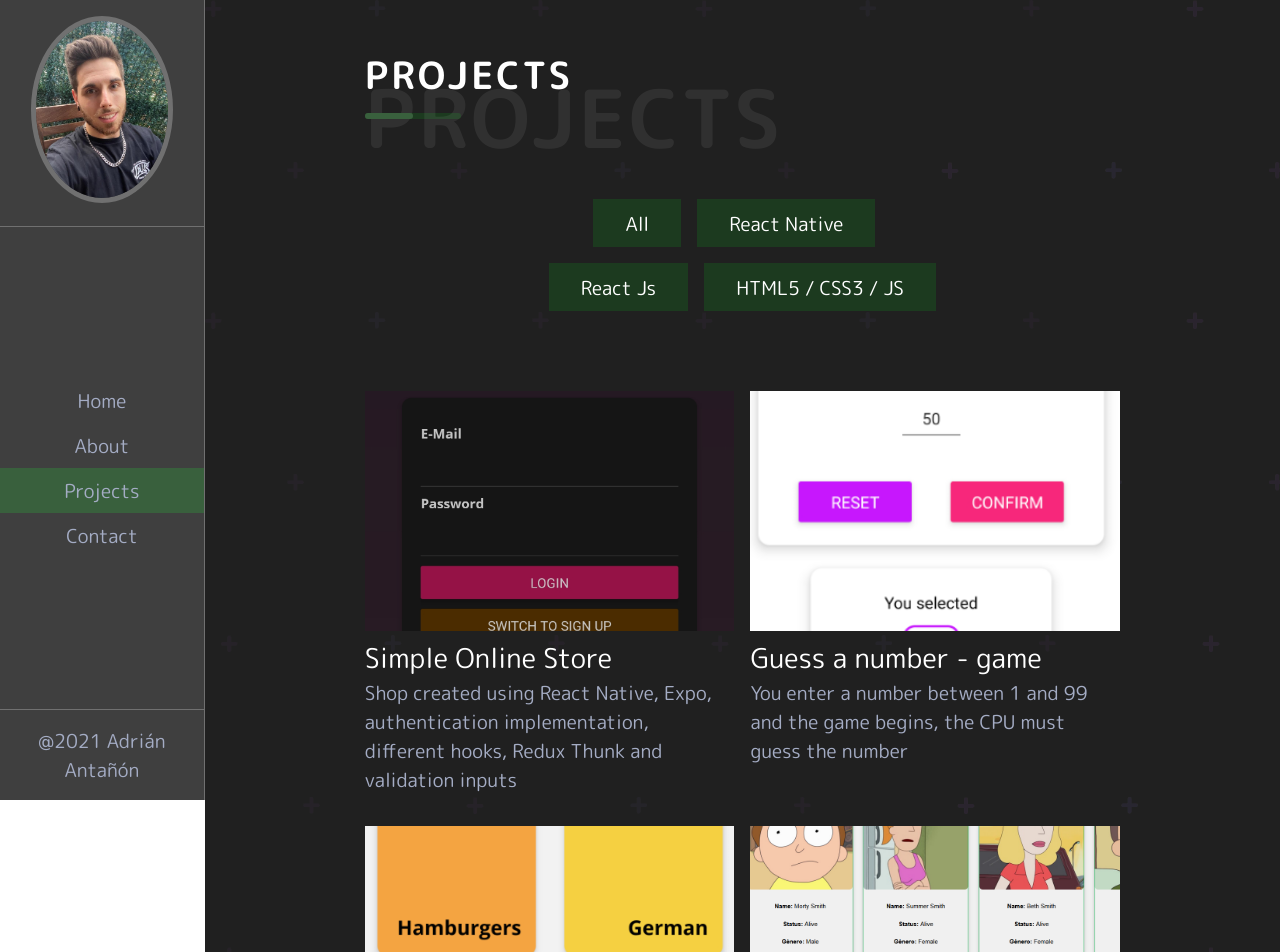
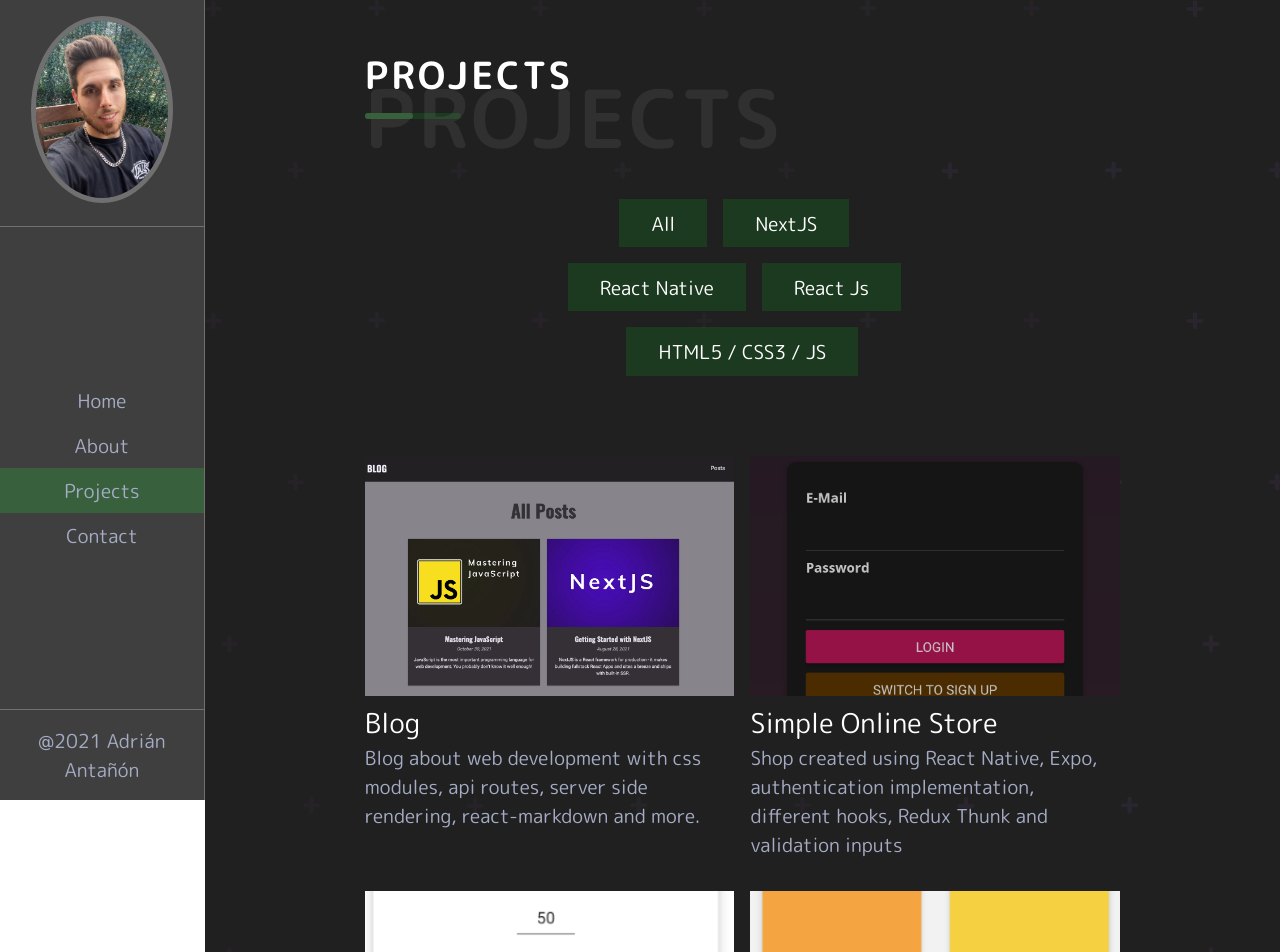
Before and after one commit to Adri-Antanon/portfolio, a React (Create React App) app: page /projects in a window 1280 px wide. Shown: the top 952 px of the page. Built offline with nearby package versions, Linux system fonts and the light colour scheme.

Commit message:
feat: :star: add one more nextJs project

```diff
--- a/package.json
+++ b/package.json
@@ -18,7 +18,7 @@
     "web-vitals": "^1.1.1"
   },
   "scripts": {
-    "start": "react-scripts start",
+    "start": " BROWSER='firefox' react-scripts start",
     "build": "react-scripts build",
     "test": "react-scripts test",
     "eject": "react-scripts eject"
--- a/src/data/allProjects.js
+++ b/src/data/allProjects.js
@@ -1,65 +1,84 @@
-import shopReactNative from '../assets/img/projects/shopReactNative.jpg';
-import cinemaITB from '../assets/img/projects/cinemaITB.PNG';
-import rickAndMorty from '../assets/img/projects/rickAndMorty.PNG';
-import guessANumber from '../assets/img/projects/guessANumber.PNG';
-import showMeals from '../assets/img/projects/showMeals.PNG';
+import shopReactNative from "../assets/img/projects/shopReactNative.jpg";
+import cinemaITB from "../assets/img/projects/cinemaITB.PNG";
+import rickAndMorty from "../assets/img/projects/rickAndMorty.PNG";
+import guessANumber from "../assets/img/projects/guessANumber.PNG";
+import showMeals from "../assets/img/projects/showMeals.PNG";
+import blogNextJS from "../assets/img/projects/blogNextJS.webp";
 
 const webDevProjects = [
   {
     id: 1,
-    category: 'React Native',
-    web: 'https://expo.io/@adriantanon/online-store',
-    repository: 'https://gitlab.com/AdrianAntanon/react-native-the-shop-app',
-    icon1: 'Expo',
-    icon2: 'Repo',
-    image: shopReactNative,
-    title: 'Simple Online Store',
-    description: 'Shop created using React Native, Expo, authentication implementation, different hooks, Redux Thunk and validation inputs'
+    category: "NextJS",
+    web: "https://adri-blog.vercel.app/",
+    repository: "https://github.com/Adri-Antanon/ReactAndNextJS",
+    icon1: "Web",
+    icon2: "Repo",
+    image: blogNextJS,
+    title: "Blog",
+    description:
+      "Blog about web development with css modules, api routes, server side rendering, react-markdown and more. ",
   },
   {
     id: 2,
-    category: 'React Native',
-    web: 'https://expo.io/@adriantanon/projects/guess-number',
-    repository: 'https://gitlab.com/AdrianAntanon/guess-a-number-app',
-    icon1: 'Expo',
-    icon2: 'Repo',
-    image: guessANumber,
-    title: 'Guess a number - game',
-    description: 'You enter a number between 1 and 99 and the game begins, the CPU must guess the number'
+    category: "React Native",
+    web: "https://expo.io/@adriantanon/online-store",
+    repository: "https://gitlab.com/AdrianAntanon/react-native-the-shop-app",
+    icon1: "Expo",
+    icon2: "Repo",
+    image: shopReactNative,
+    title: "Simple Online Store",
+    description:
+      "Shop created using React Native, Expo, authentication implementation, different hooks, Redux Thunk and validation inputs",
   },
   {
     id: 3,
-    category: 'React Native',
-    web: 'https://expo.io/@adriantanon/projects/show-meals',
-    repository: 'https://gitlab.com/AdrianAntanon/react-native-the-meals-app',
-    icon1: 'Expo',
-    icon2: 'Repo',
-    image: showMeals,
-    title: 'Show your meals!',
-    description: 'Different food recipes are shown, how to prepare them, separated by categories and you can save them in favorites.'
+    category: "React Native",
+    web: "https://expo.io/@adriantanon/projects/guess-number",
+    repository: "https://gitlab.com/AdrianAntanon/guess-a-number-app",
+    icon1: "Expo",
+    icon2: "Repo",
+    image: guessANumber,
+    title: "Guess a number - game",
+    description:
+      "You enter a number between 1 and 99 and the game begins, the CPU must guess the number",
   },
   {
     id: 4,
-    category: 'React Js',
-    web: 'https://adri-antanon.github.io/RickAndMortyAPIReact/',
-    repository: 'https://github.com/Adri-Antanon/RickAndMortyAPIReact/tree/master',
-    icon1: 'Web',
-    icon2: 'Repo',
-    image: rickAndMorty,
-    title: 'Rick and Morty characters',
-    description: 'Consuming a Rick and Morty REST API using React and its different React Hooks to display characters'
+    category: "React Native",
+    web: "https://expo.io/@adriantanon/projects/show-meals",
+    repository: "https://gitlab.com/AdrianAntanon/react-native-the-meals-app",
+    icon1: "Expo",
+    icon2: "Repo",
+    image: showMeals,
+    title: "Show your meals!",
+    description:
+      "Different food recipes are shown, how to prepare them, separated by categories and you can save them in favorites.",
   },
   {
     id: 5,
-    category: 'HTML5 / CSS3 / JS',
-    web: 'https://adrianantanon.gitlab.io/proyecto-static-web-uf2-m04/index.html',
-    repository: 'https://gitlab.com/AdrianAntanon/proyecto-static-web-uf2-m04',
-    icon1: 'Web',
-    icon2: 'Repo',
+    category: "React Js",
+    web: "https://adri-antanon.github.io/RickAndMortyAPIReact/",
+    repository:
+      "https://github.com/Adri-Antanon/RickAndMortyAPIReact/tree/master",
+    icon1: "Web",
+    icon2: "Repo",
+    image: rickAndMorty,
+    title: "Rick and Morty characters",
+    description:
+      "Consuming a Rick and Morty REST API using React and its different React Hooks to display characters",
+  },
+  {
+    id: 6,
+    category: "HTML5 / CSS3 / JS",
+    web: "https://adrianantanon.gitlab.io/proyecto-static-web-uf2-m04/index.html",
+    repository: "https://gitlab.com/AdrianAntanon/proyecto-static-web-uf2-m04",
+    icon1: "Web",
+    icon2: "Repo",
     image: cinemaITB,
-    title: 'Cinema ITB',
-    description: 'Vanilla javascript website, a blog about cinema that I did shortly after learning programming.'
-  }
-]
+    title: "Cinema ITB",
+    description:
+      "Vanilla javascript website, a blog about cinema that I did shortly after learning programming.",
+  },
+];
 
 export default webDevProjects;
--- a/src/pages/AboutPage.jsx
+++ b/src/pages/AboutPage.jsx
@@ -1,55 +1,53 @@
-import React from 'react';
+import React from "react";
 
-import ImageSection from '../components/ImageSection';
-import SkillsSection from '../components/SkillsSection';
-import SoftSkillsSection from '../components/SoftSkillsSection';
-import Title from '../components/Title';
+import ImageSection from "../components/ImageSection";
+import SkillsSection from "../components/SkillsSection";
+import SoftSkillsSection from "../components/SoftSkillsSection";
+import Title from "../components/Title";
 
-import teamwork from '../assets/img/teamwork.svg';
-import adaptability from '../assets/img/adaptability.svg';
-import communication from '../assets/img/communication.svg';
+import teamwork from "../assets/img/teamwork.svg";
+import adaptability from "../assets/img/adaptability.svg";
+import communication from "../assets/img/communication.svg";
 
 const AboutPage = () => {
-
   return (
     <div className="AboutPage">
-      <Title
-        title={'About Me'}
-        span={'About Me'}
-      />
+      <Title title={"About Me"} span={"About Me"} />
       <ImageSection />
-      <Title title={'Skills'} span={'Skills'} />
+      <Title title={"Skills"} span={"Skills"} />
       <div className="SkillsContainer">
-        <SkillsSection skill={'JavaScript'} progress={'70%'} width={'70%'} />
-        <SkillsSection skill={'React Js'} progress={'65%'} width={'65%'} />
-        <SkillsSection skill={'React Native'} progress={'55%'} width={'55%'} />
-        <SkillsSection skill={'TypeScript'} progress={'50%'} width={'50%'} />
-        <SkillsSection skill={'Angular 2+'} progress={'40%'} width={'40%'} />
-        <SkillsSection skill={'HTML5'} progress={'80%'} width={'80%'} />
-        <SkillsSection skill={'CSS3'} progress={'70%'} width={'70%'} />
-        <SkillsSection skill={'SASS'} progress={'50%'} width={'50%'} />
-        <SkillsSection skill={'Java'} progress={'60%'} width={'60%'} />
-        <SkillsSection skill={'PHP'} progress={'30%'} width={'30%'} />
-        <SkillsSection skill={'SQL'} progress={'60%'} width={'60%'} />
-        <SkillsSection skill={'NoSQL'} progress={'40%'} width={'40%'} />
-        <SkillsSection skill={'Git'} progress={'90%'} width={'90%'} />
+        {/* Cambiar porcentajes por nombre - icono, mucho mejor que mostrar un porcentaje subjetivo de mis conocimientos */}
+        <SkillsSection skill={"JavaScript"} progress={"80%"} width={"80%"} />
+        <SkillsSection skill={"React Js"} progress={"75%"} width={"75%"} />
+        <SkillsSection skill={"Next Js"} progress={"50%"} width={"50%"} />
+        <SkillsSection skill={"React Native"} progress={"55%"} width={"55%"} />
+        <SkillsSection skill={"TypeScript"} progress={"50%"} width={"50%"} />
+        <SkillsSection skill={"Angular 2+"} progress={"40%"} width={"40%"} />
+        <SkillsSection skill={"HTML5"} progress={"80%"} width={"80%"} />
+        <SkillsSection skill={"CSS3"} progress={"70%"} width={"70%"} />
+        <SkillsSection skill={"SASS"} progress={"50%"} width={"50%"} />
+        <SkillsSection skill={"Java"} progress={"60%"} width={"60%"} />
+        <SkillsSection skill={"PHP"} progress={"30%"} width={"30%"} />
+        <SkillsSection skill={"SQL"} progress={"60%"} width={"60%"} />
+        <SkillsSection skill={"NoSQL"} progress={"40%"} width={"40%"} />
+        <SkillsSection skill={"Git"} progress={"90%"} width={"90%"} />
       </div>
-      <Title title={'Soft Skills'} span={'Soft'} />
+      <Title title={"Soft Skills"} span={"Soft"} />
       <div className="SoftSkillsContainer">
         <SoftSkillsSection
           image={teamwork}
-          title={'Teamwork'}
-          text={'Nurture healthy work environments and help each other.'}
+          title={"Teamwork"}
+          text={"Nurture healthy work environments and help each other."}
         />
         <SoftSkillsSection
           image={adaptability}
-          title={'Adaptability'}
+          title={"Adaptability"}
           text={"Try new tools and techniques to improve everyone's work"}
         />
         <SoftSkillsSection
           image={communication}
-          title={'Communication'}
-          text={'A concise email helps avoid back and forth messages.'}
+          title={"Communication"}
+          text={"A concise email helps avoid back and forth messages."}
         />
       </div>
     </div>
--- a/src/pages/ProjectsPage.jsx
+++ b/src/pages/ProjectsPage.jsx
@@ -1,45 +1,37 @@
-import React, { useState } from 'react';
+import React, { useState } from "react";
 
-import webDevProjects from '../data/allProjects';
-import Categories from '../components/Categories';
-import MenuItems from '../components/MenuItems';
-import Title from '../components/Title';
+import webDevProjects from "../data/allProjects";
+import Categories from "../components/Categories";
+import MenuItems from "../components/MenuItems";
+import Title from "../components/Title";
 
-const allCategories = ['All', ...new Set(
-  webDevProjects.map(item => item.category)
-)];
+const allCategories = [
+  "All",
+  ...new Set(webDevProjects.map((item) => item.category)),
+];
 
 const ProjectsPage = () => {
-  const [categories, setCategories] = useState(allCategories);
   const [menuItems, setMenuItems] = useState(webDevProjects);
 
   const filter = (category) => {
-    if (category === 'All') {
-      setMenuItems(webDevProjects)
+    if (category === "All") {
+      setMenuItems(webDevProjects);
       return;
     }
     const filteredData = webDevProjects.filter((item) => {
       return item.category === category;
-    })
+    });
     setMenuItems(filteredData);
-  }
+  };
 
   return (
-    <div className="ProjectsPage" >
+    <div className="ProjectsPage">
       <div className="title">
-        <Title
-          title={'Projects'}
-          span={'projects'}
-        />
+        <Title title={"Projects"} span={"projects"} />
       </div>
       <div className="projects-data">
-        <Categories
-          filter={filter}
-          categories={categories}
-        />
-        <MenuItems
-          menuItem={menuItems}
-        />
+        <Categories filter={filter} categories={allCategories} />
+        <MenuItems menuItem={menuItems} />
       </div>
     </div>
   );
```
Also changed, not shown: src/assets/img/projects/blogNextJS.webp (added).
